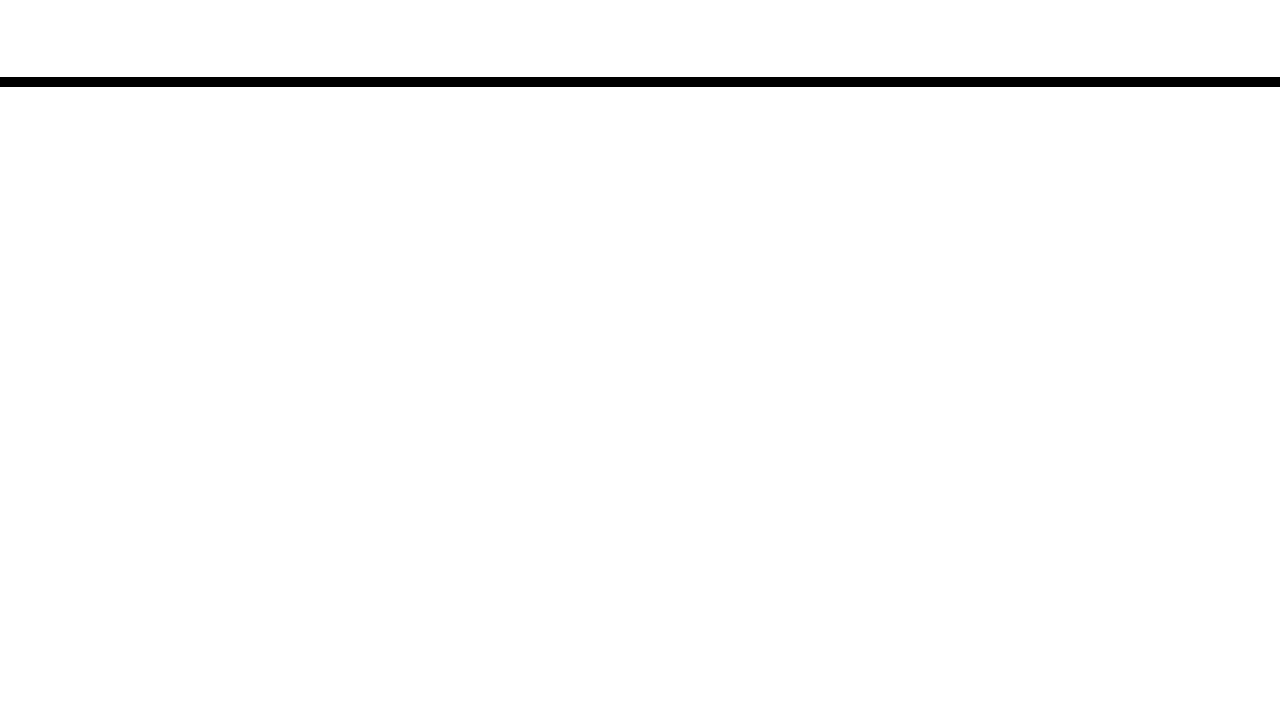
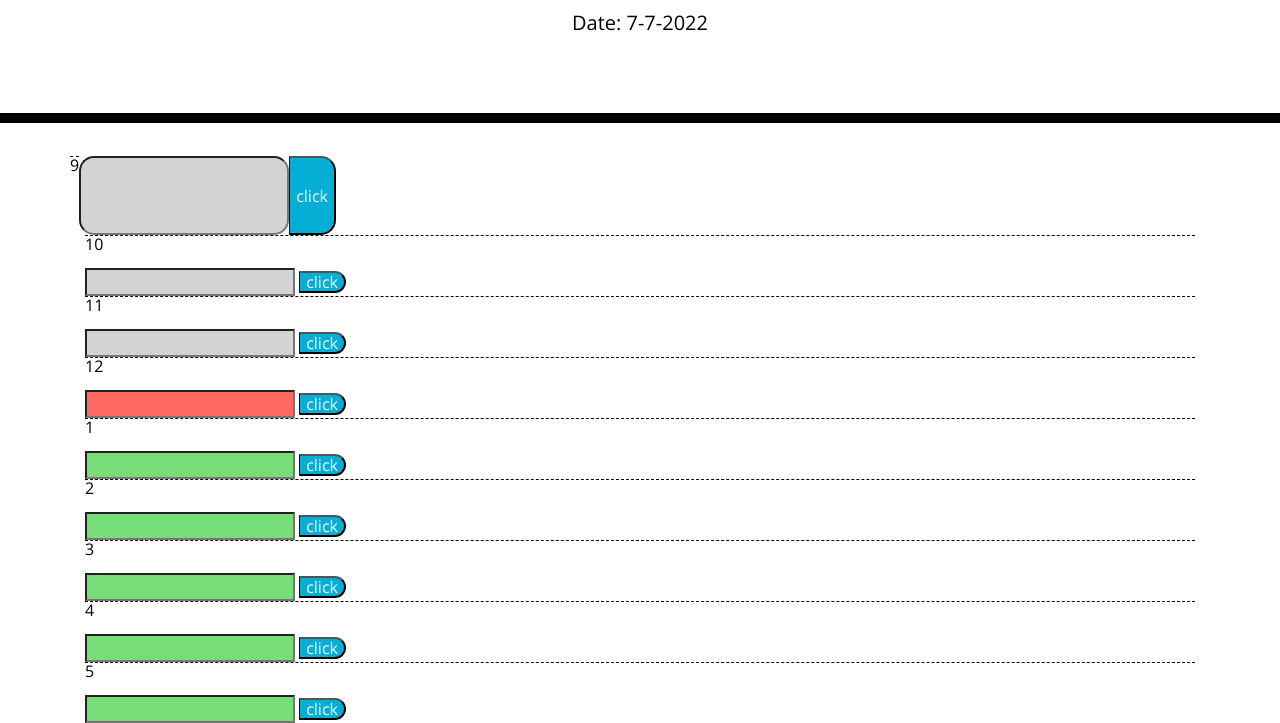
Before and after one commit to cr7st74n/Work-Day-Scheduler, a plain HTML site: page index.html in a window 1280 px wide. Shown: the part 181-904 px from the top of the page. Before the commit the page ends 800 px from the top, so only its background shows below. Drawn offline with nearby package versions, Linux system fonts and the light colour scheme; files that its build step writes are made by us from their sources.

Commit message:
creation of every element in my Day Scheduler

```diff
--- /dev/null
+++ b/JS/app.js
@@ -0,0 +1,9 @@
+var dayCal = document.querySelector("#currentDay");
+
+var today = new Date();
+
+var dateToday  = "Date: "+(today.getMonth()+1)+"-"+today.getDate()+"-"+today.getFullYear();
+
+console.log(dateToday);
+
+dayCal.textContent = dateToday;
--- a/index.html
+++ b/index.html
@@ -18,7 +18,7 @@
       href="https://fonts.googleapis.com/css?family=Open+Sans&display=swap"
       rel="stylesheet"
     />
-    <link rel="stylesheet" href="style.css" />
+    <link rel="stylesheet" href="./CSS/style.css" />
     <title>Work Day Scheduler</title>
   </head>
 
@@ -29,10 +29,40 @@
       <p id="currentDay" class="lead"></p>
     </header>
     <div class="container">
-      <!-- Timeblocks go here -->
+      <div class="row">
+        <p class="hour" >9</p>
+        <input class="past time-block" type="text">
+        <button class="saveBtn" >click</button>
+      </div>
+
+      <p class="hour" >10</p>
+      <input class="past" type="text">
+      <button class="saveBtn" >click</button>
+      <p class="hour" >11</p>
+      <input class="past" type="text">
+      <button class="saveBtn" >click</button>
+      <p class="hour" >12</p>
+      <input class="present" type="text">
+      <button class="saveBtn" >click</button>
+      <p class="hour" >1</p>
+      <input class="future" type="text">
+      <button class="saveBtn" >click</button>
+      <p class="hour" >2</p>
+      <input class="future" type="text">
+      <button class="saveBtn" >click</button>
+      <p class="hour" >3</p>
+      <input class="future" type="text">
+      <button class="saveBtn" >click</button>
+      <p class="hour" >4</p>
+      <input class="future" type="text">
+      <button class="saveBtn" >click</button>
+      <p class="hour" >5</p>
+      <input class="future" type="text">
+      <button class="saveBtn" >click</button>
     </div>
 
     <script src="https://cdnjs.cloudflare.com/ajax/libs/jquery/3.2.1/jquery.min.js"></script>
     <script src="https://cdnjs.cloudflare.com/ajax/libs/moment.js/2.24.0/moment.min.js"></script>
+    <script src="./JS/app.js"></script>
   </body>
 </html>
```
Also changed, not shown: CSS/style.css (+9 -0 lines).
